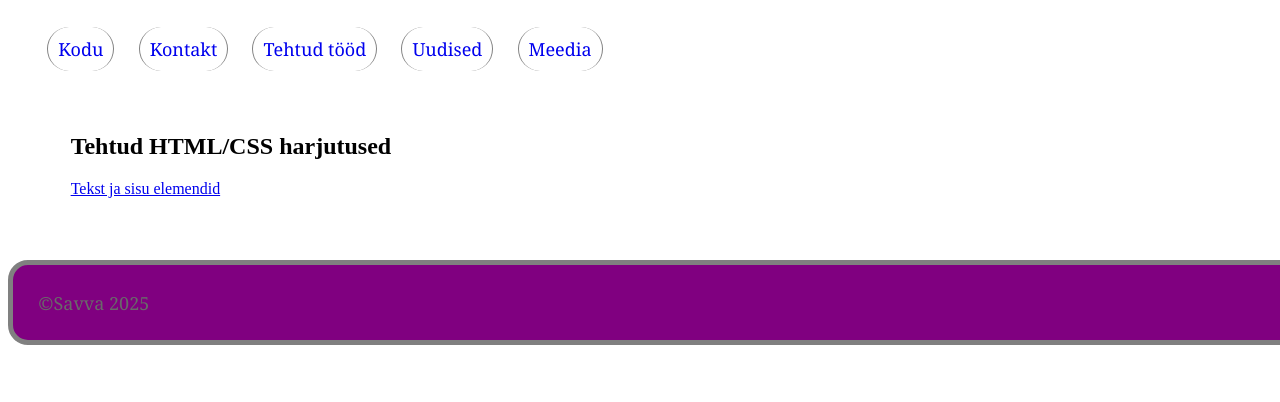
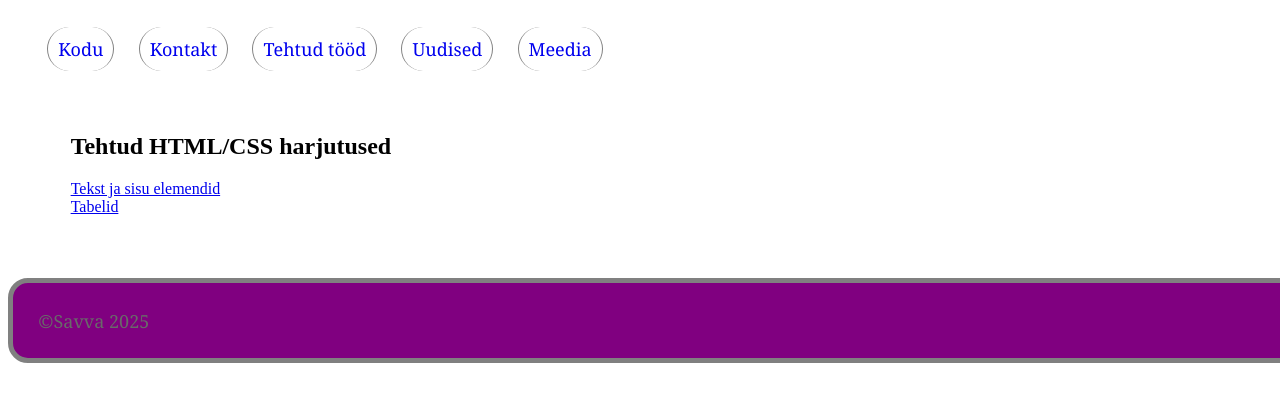
Before and after one commit to SavvaS250/Savva.Veebirakendused, a plain HTML site: page untitled/tood.html in a window 1280 px wide. Shown: the part 168-570 px from the top of the page. Drawn offline with Linux system fonts and the light colour scheme.

Commit message:
Add files via upload

```diff
--- a/untitled/tood.html
+++ b/untitled/tood.html
@@ -40,6 +40,10 @@
         <a href="Harjutused/Tekstelemendid.html">
             Tekst ja sisu elemendid
         </a>
+        <br>
+        <a href="Harjutused/tabel.html">
+            Tabelid
+        </a>
     </section>
 
 </main>
```
